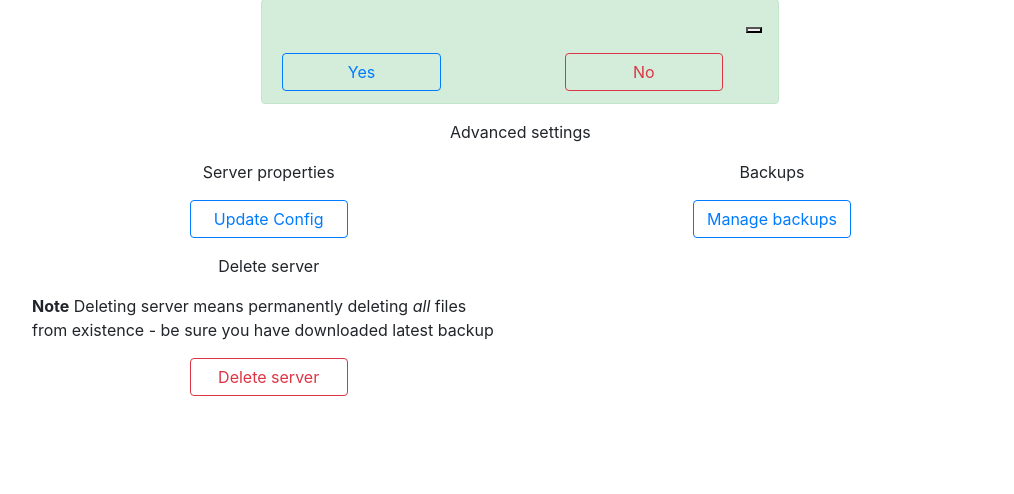
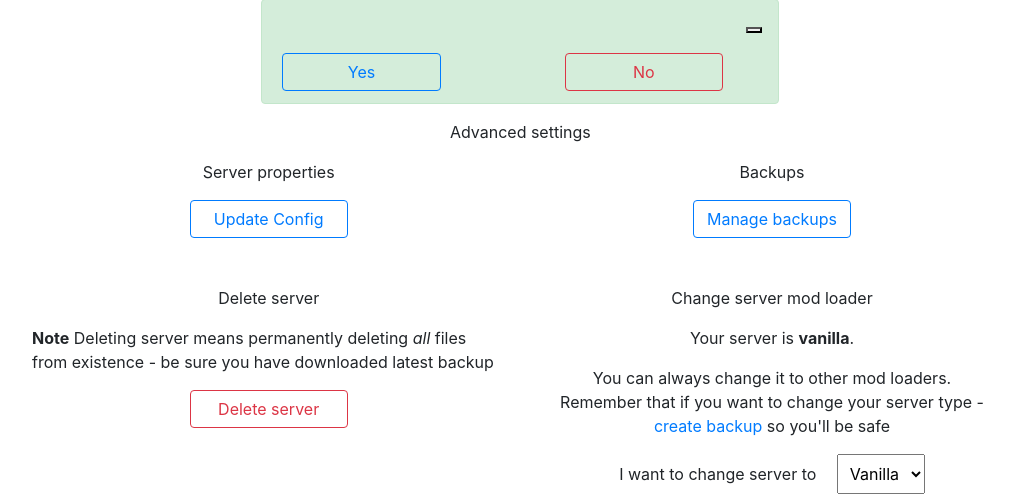
Before and after one commit to Sliwekok/minecraftWebapp, a Symfony app: template templates/server/advanced.html.twig in a window 1280 px wide. Shown: the part 335-829 px from the top of the page, without its empty margins (13-1027 px from the left). Before the commit the page ends 731 px from the top, so only its background shows below. Run offline with Twig, Linux system fonts and the light colour scheme; the template is opened without the code that fills it, so the values that code supplies are empty; some libraries are stand-ins or nearby versions.

Commit message:
added option to change mod loader on created server

```diff
--- a/templates/server/advanced.html.twig
+++ b/templates/server/advanced.html.twig
@@ -14,7 +14,7 @@
                     <p class="subTitle text-center">Backups</p>
                     <a href="{{ url('backup_list') }}"><button class="col-4 offset-4 btn btn-outline-primary"><span>Manage backups</span></button></a>
                 </div>
-                <div class="col-6 mt-3">
+                <div class="col-6 mt-5">
                     <p class="subTitle text-center">Delete server</p>
                     <p><b>Note</b> Deleting server means permanently deleting <i>all</i> files from existence - be sure you have downloaded latest backup</p>
                     <button
@@ -25,6 +25,22 @@
                             <span>Delete server</span>
                     </button>
                 </div>
+                <div class="col-6 mt-5 text-center">
+                    <p class="subTitle">Change server mod loader</p>
+                    <p>Your server is <b>vanilla</b>.</p>
+                    <p>
+                        You can always change it to other mod loaders.<br>
+                        Remember that if you want to change your server type - <a class="special" href="{{ url('backup_list') }}" target="_blank">create backup</a> so you'll be safe
+                    </p>
+                    <span>I want to change server to</span>
+                    <select class="form-select form-select-lg ml-3 p-2 serverChangeType"
+                            data-url="{{ url('server_change_type') }}"
+                    >
+                        <option value="vanilla" {% if user.server.type is same as 'vanilla' %} selected disabled {% endif %}>Vanilla</option>
+                        <option value="forge" {% if user.server.type is same as 'forge' %} selected disabled {% endif %}>Forge</option>
+                        <option value="fabric" {% if user.server.type is same as 'fabric' %} selected disabled {% endif %}>Fabric</option>
+                    </select>
+                </div>
             </div>
         </div>
     </div>
```
